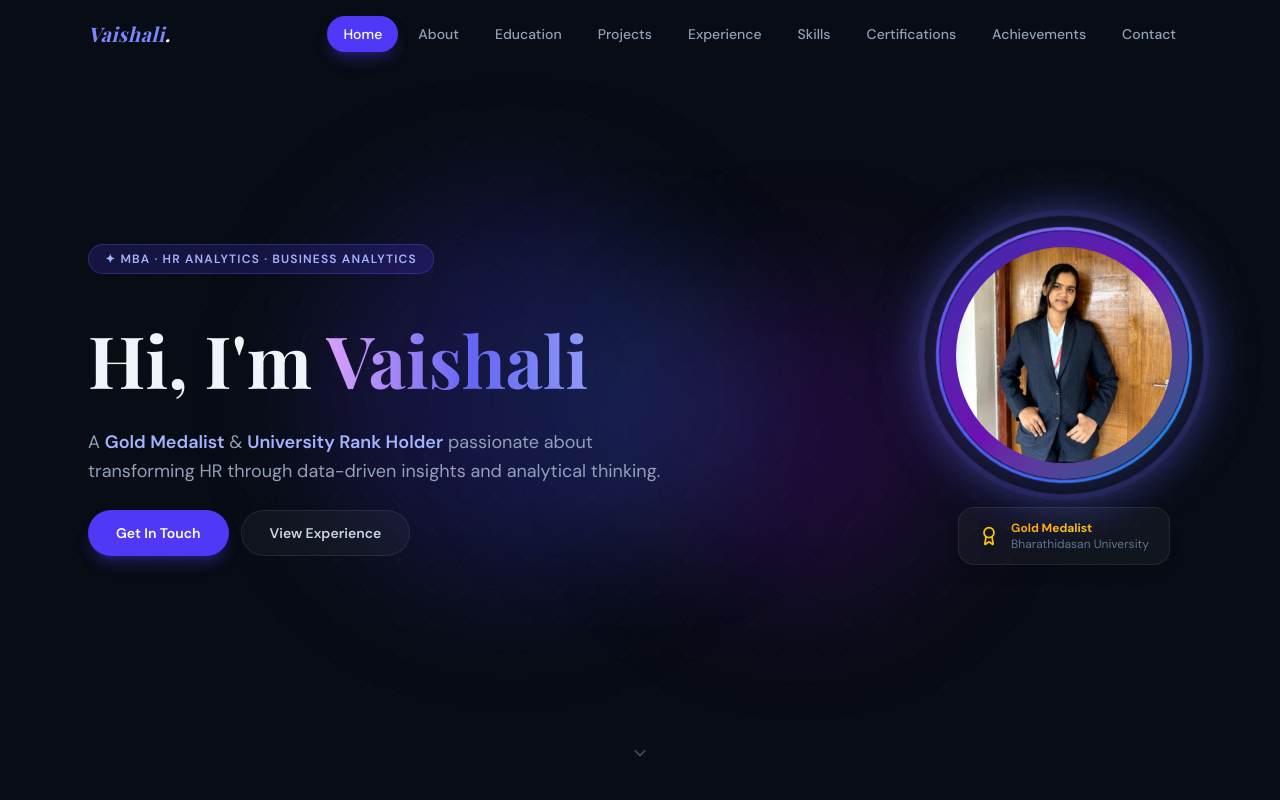
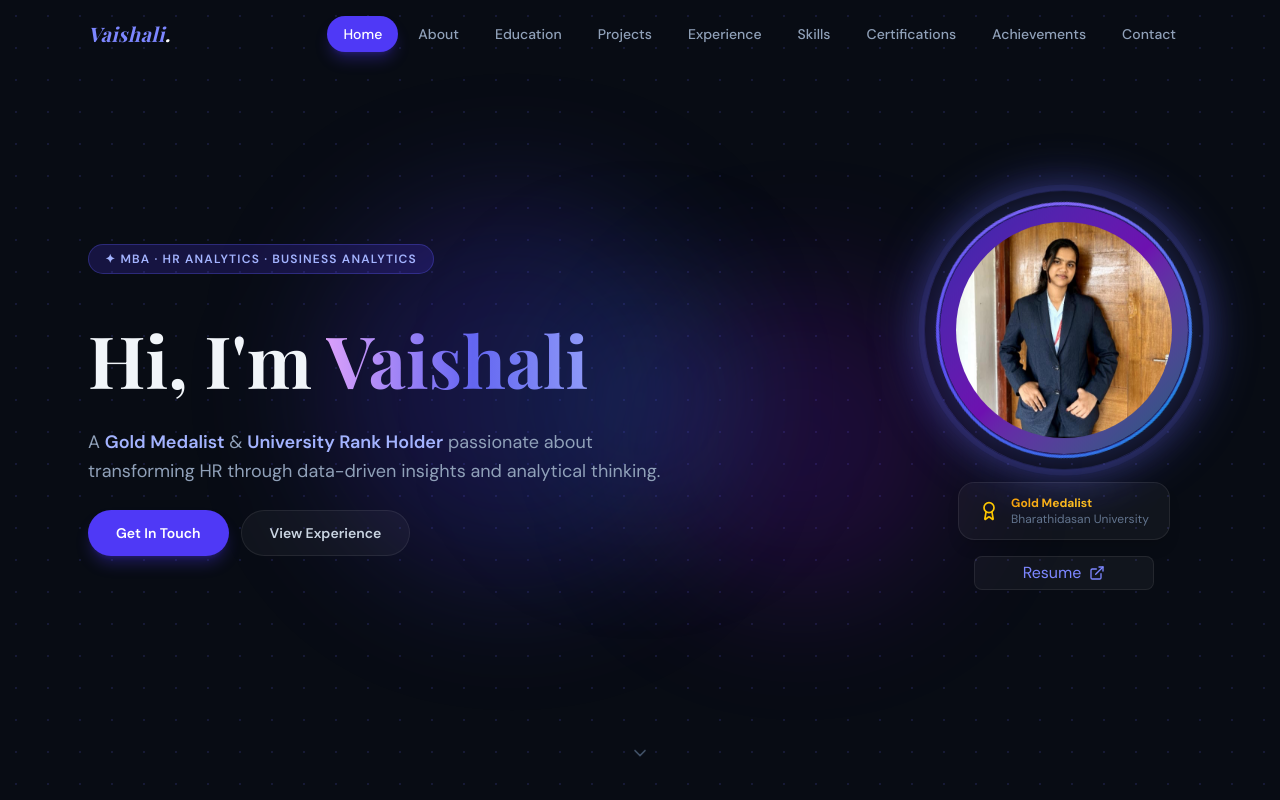
Before and after one commit to RakkeshIT/portfolio-vaishali, a React (Vite) app: page / in a window 1280 px wide. Shown: the top 800 px of the page. Built offline with nearby package versions, Linux system fonts and the light colour scheme; a web font is replaced by a local one.

Commit message:
Resume button Attach

```diff
--- a/package.json
+++ b/package.json
@@ -14,7 +14,8 @@
     "lucide-react": "^1.14.0",
     "react": "^19.2.5",
     "react-dom": "^19.2.5",
-    "react-icons": "^5.6.0"
+    "react-icons": "^5.6.0",
+    "react-router-dom": "^7.16.0"
   },
   "devDependencies": {
     "@eslint/js": "^10.0.1",
--- a/src/pages/Hero.jsx
+++ b/src/pages/Hero.jsx
@@ -1,8 +1,9 @@
 import { useState, useEffect, useRef } from "react";
 import emailjs from "emailjs-com";
-import { Mail, Phone, Download, Award, Briefcase, User, Home, ChevronDown, ExternalLink, Star, BarChart2, Database, FileSpreadsheet, TrendingUp, MessageSquare, Users, Brain, Menu, X } from "lucide-react";
+import { Mail, Phone, Download, Award, Briefcase, User, ChevronDown, ExternalLink, Star, BarChart2, FileSpreadsheet, TrendingUp, MessageSquare, Users, Brain, Menu, X } from "lucide-react";
 import { FaLinkedinIn } from "react-icons/fa6";
 import Vaishali from '../assets/vaishali.png'
+import { Link } from "react-router-dom";
 // Add this to your useInView hooks at the top of the component:
 const NAV_LINKS = ["Home", "About", "Education", "Projects", "Experience", "Skills", "Certifications", "Achievements", "Contact"];
 // ─── ACHIEVEMENTS DATA ───────────────────────────────────────────────────────
@@ -405,6 +406,18 @@ export default function Hero() {
                                 <p className="text-xs font-bold gold-badge">Gold Medalist</p>
                                 <p className="text-xs text-slate-500">Bharathidasan University</p>
                             </div>
+
+                        </div>
+                        <div>
+                            <a
+                                href="https://drive.google.com/file/d/1p5dk7jPCk2KCg3nQh7svPnLwIDSKp8fa/view?usp=sharing"
+                                target="_blank"
+                                rel="noopener noreferrer"
+                                className="glass inline-flex items-center gap-2 px-12 py-1 border text-indigo-400 rounded-lg hover:bg-indigo-500 hover:text-white transition-all duration-300"
+                            >
+                                Resume
+                                <ExternalLink size={16} />
+                            </a>
                         </div>
                     </div>
                 </div>
```
Also changed, not shown: 1 other file (tests, documents, lock files or other folders).
